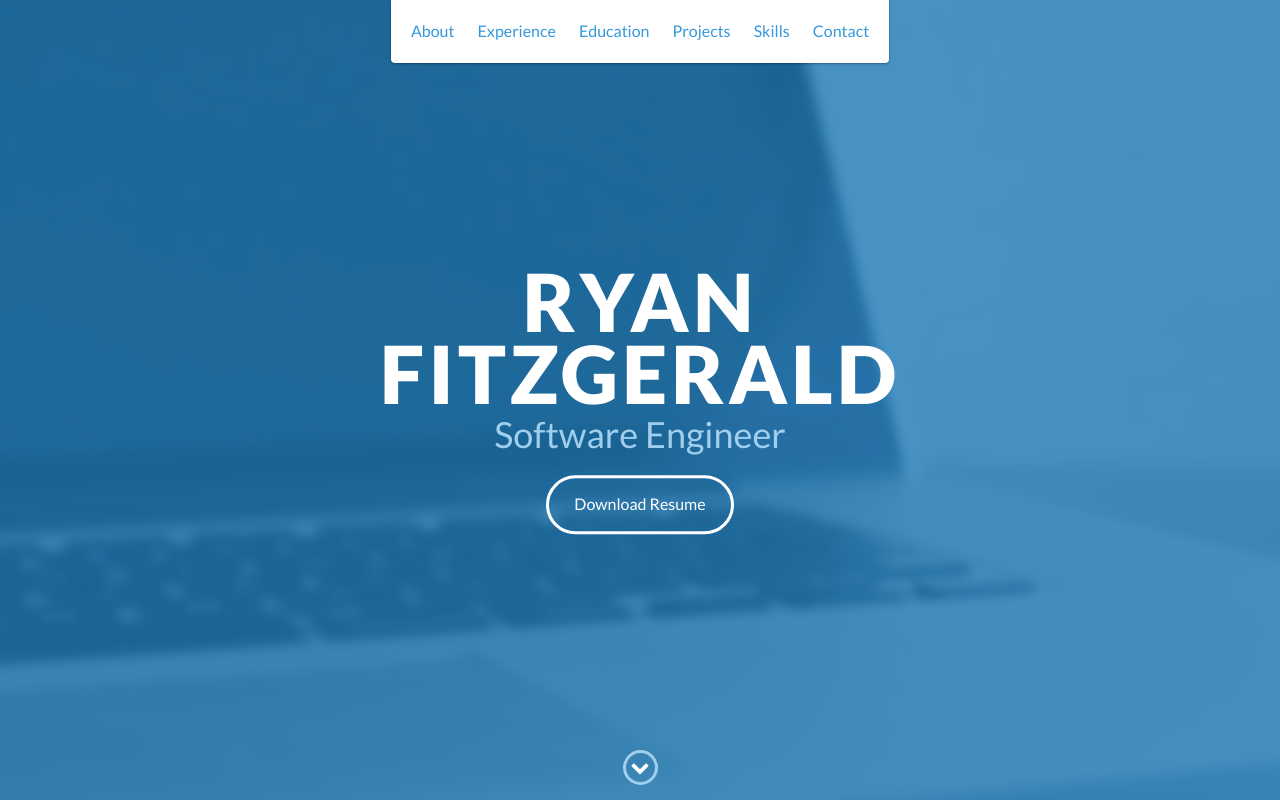
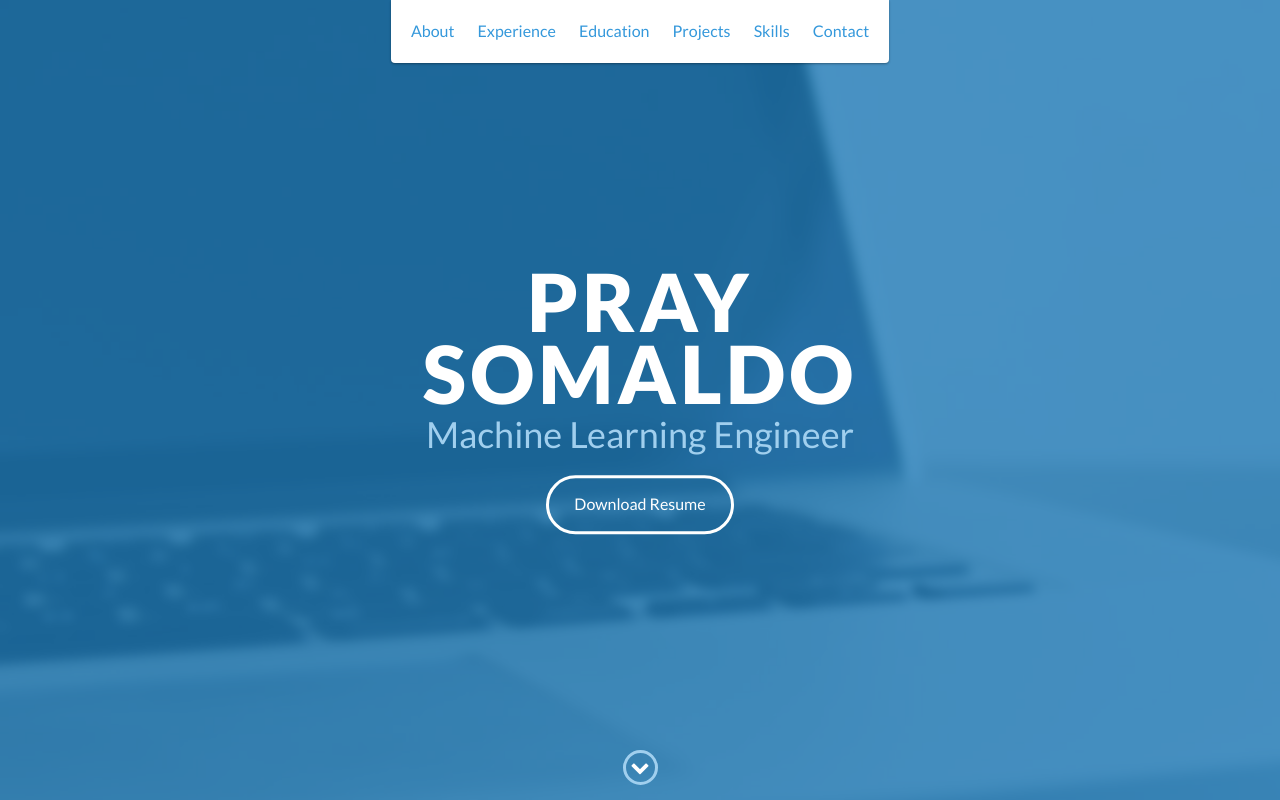
Before and after one commit to prays/prays.github.io, a website: page index.html in a window 1280 px wide. Shown: the top 800 px of the page. Drawn offline with nearby package versions, Linux system fonts and the light colour scheme.

Commit message:
change name of the portfolio

```diff
--- a/index.html
+++ b/index.html
@@ -48,8 +48,8 @@
 
     <div id="lead">
         <div id="lead-content">
-            <h1>Ryan Fitzgerald</h1>
-            <h2>Software Engineer</h2>
+            <h1>Pray Somaldo</h1>
+            <h2>Machine Learning Engineer</h2>
             <a href="#" class="btn-rounded-white">Download Resume</a>
         </div>
         <!-- End #lead-content -->
```
